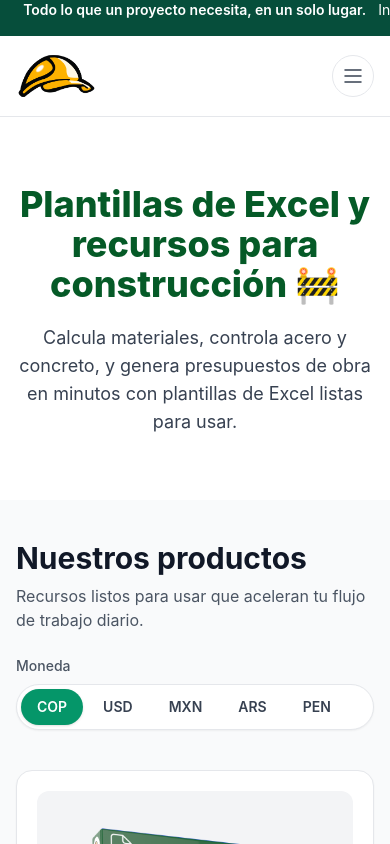
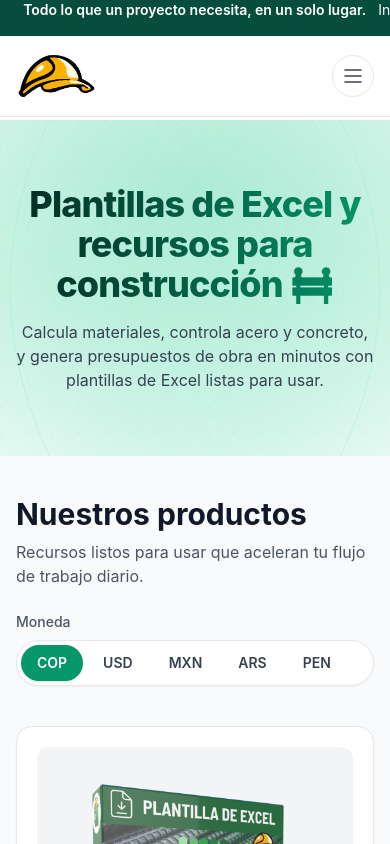
Before and after one commit to CivilesPro/pagina-principal, a React (Vite) app: page / in a window 390 px wide. Shown: the top 844 px of the page. Built offline with nearby package versions, Linux system fonts and the light colour scheme.

Commit message:
Enhance products hero styling

```diff
--- a/src/pages/ProductosPage.jsx
+++ b/src/pages/ProductosPage.jsx
@@ -122,15 +122,37 @@ export default function ProductosPage() {
         canonical={`${SITE_URL}/`}
       />
 
-      <section className="py-16">
+      <section className="relative overflow-hidden bg-gradient-to-b from-white via-emerald-50/40 to-white py-16">
+        {/* Fondo decorativo luxury (sin imágenes) */}
+        <div aria-hidden="true" className="pointer-events-none absolute inset-0 z-0 overflow-hidden">
+          {/* Spotlight superior (halo central) */}
+          <div className="absolute inset-0 bg-[radial-gradient(900px_520px_at_50%_20%,rgba(16,185,129,0.20),transparent_62%)]" />
+
+          {/* Arcos laterales más finos (look premium) */}
+          <div className="absolute -left-[520px] top-1/2 h-[980px] w-[980px] -translate-y-1/2 rounded-full border border-emerald-200/60" />
+          <div className="absolute -left-[380px] top-1/2 h-[760px] w-[760px] -translate-y-1/2 rounded-full border border-emerald-200/45" />
+
+          <div className="absolute -right-[520px] top-1/2 h-[980px] w-[980px] -translate-y-1/2 rounded-full border border-emerald-200/60" />
+          <div className="absolute -right-[380px] top-1/2 h-[760px] w-[760px] -translate-y-1/2 rounded-full border border-emerald-200/45" />
+
+          {/* Glow lateral suave (para “profundidad”) */}
+          <div className="absolute -left-[260px] top-1/2 h-[620px] w-[620px] -translate-y-1/2 rounded-full bg-emerald-400/10 blur-3xl" />
+          <div className="absolute -right-[260px] top-1/2 h-[620px] w-[620px] -translate-y-1/2 rounded-full bg-emerald-400/10 blur-3xl" />
+
+          {/* Patrón sutil tipo “dot grid” (muy luxury, casi invisible) */}
+          <div className="absolute inset-0 opacity-[0.06] bg-[radial-gradient(circle_at_1px_1px,rgba(16,185,129,0.9)_1px,transparent_0)] [background-size:26px_26px]" />
+        </div>
+
+        <div className="relative z-10">
           <div className="mx-auto max-w-4xl px-4 text-center">
-    <h1 className="text-4xl font-extrabold text-primary md:text-5xl">
+            <h1 className="text-center text-4xl font-extrabold tracking-tight text-transparent bg-clip-text bg-gradient-to-r from-emerald-950 to-emerald-600 sm:text-5xl">
               Plantillas de Excel y recursos para construcción 🚧
             </h1>
 
-    <p className="mt-5 text-lg text-gray-700">
+            <p className="mx-auto mt-4 max-w-2xl text-center text-base text-gray-700 sm:mt-5 sm:text-lg">
               Calcula materiales, controla acero y concreto, y genera presupuestos de obra en minutos con plantillas de Excel listas para usar.
             </p>
+          </div>
         </div>
       </section>
 
```
Lines whose indentation alone changed are shown as unchanged.
